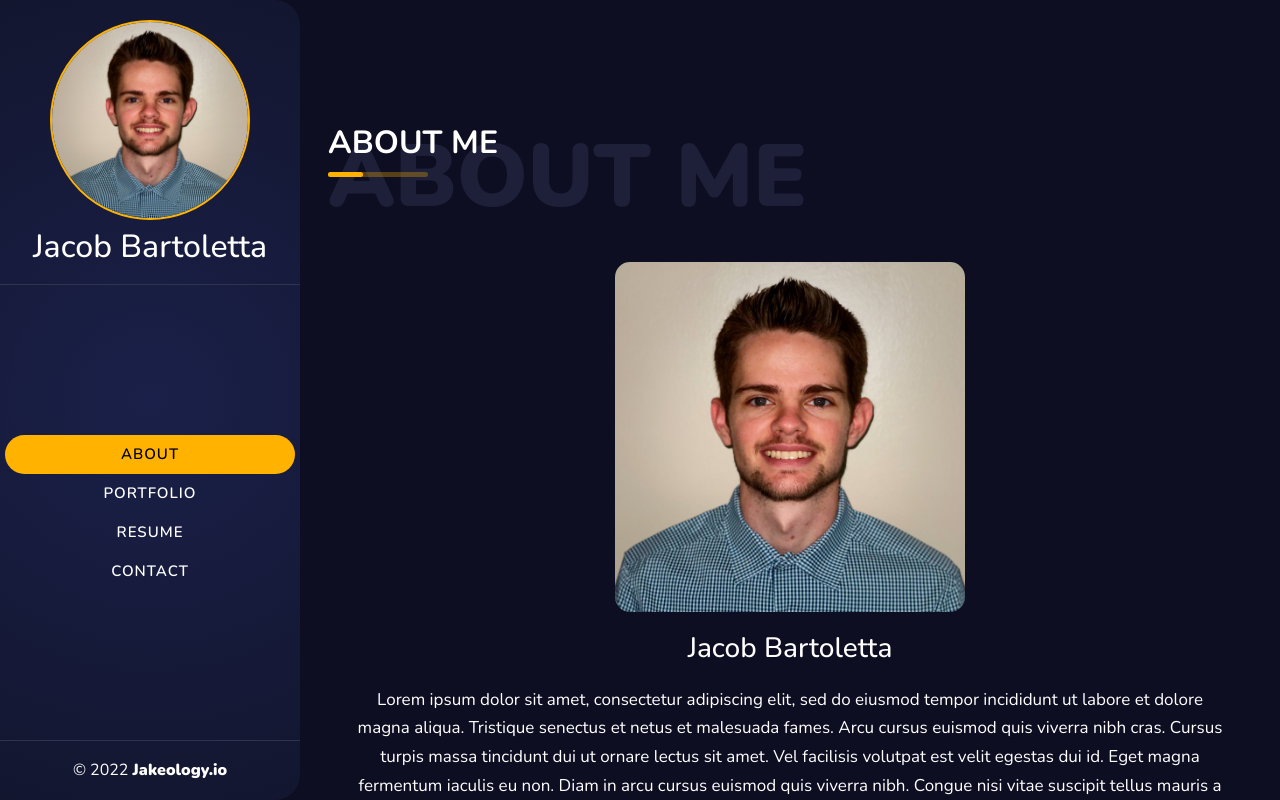
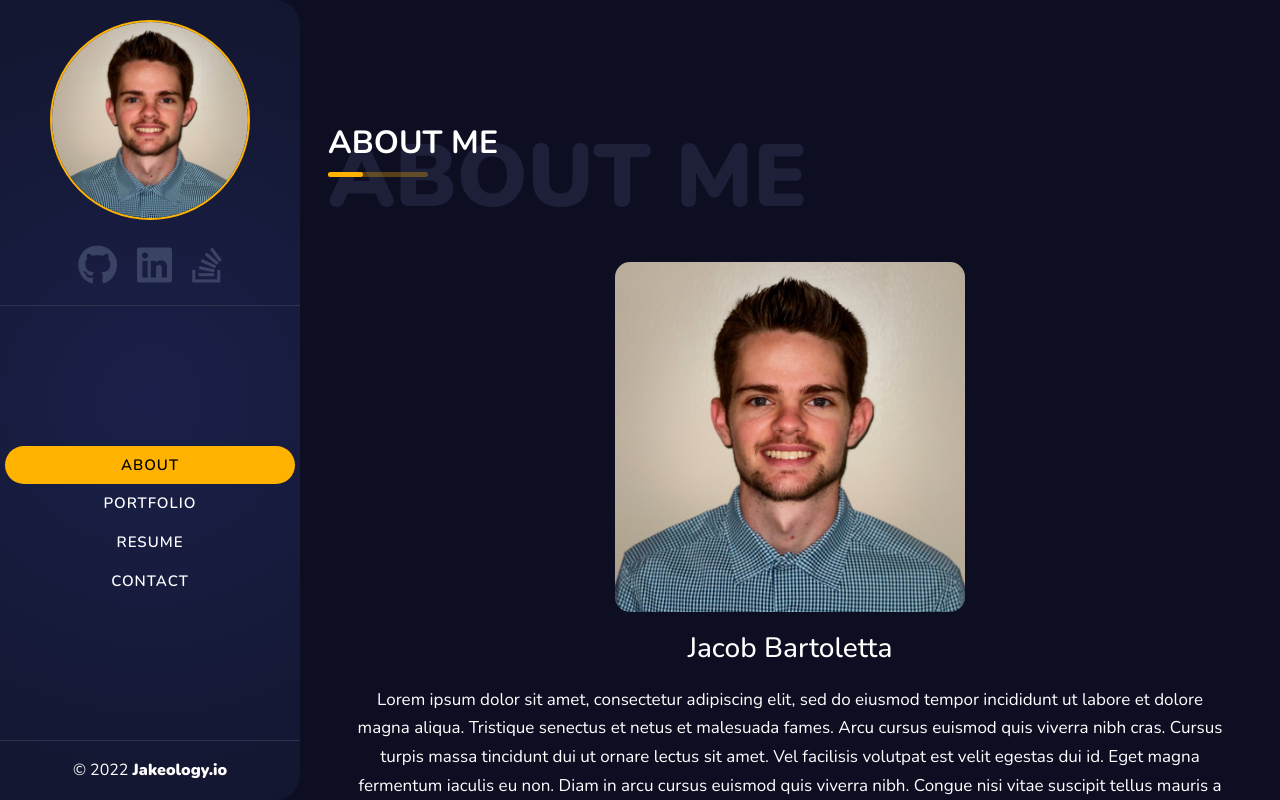
Before and after one commit to Jakeology/react-portfolio, a React (Create React App) app: page / in a window 1280 px wide. Shown: the top 800 px of the page. Built offline with nearby package versions, Linux system fonts and the light colour scheme.

Commit message:
added user links to nav component

```diff
--- a/src/components/Nav/index.js
+++ b/src/components/Nav/index.js
@@ -7,10 +7,20 @@ function Nav(props) {
     <header>
       <nav className="header-container">
         <div className="header-image">
-          <a href="/">
+          <a className="image-link" href="/">
             <img alt="jake" src="/images/pfp.jpeg"></img>
           </a>
-          <h2>Jacob Bartoletta</h2>
+          <div className="header-links">
+            <a href="https://github.com/Jakeology" target="_blank" rel="noreferrer">
+              <i class="fa-brands fa-github"></i>
+            </a>
+            <a href="https://www.linkedin.com/in/jacob-bartoletta-9b1566216/" target="_blank" rel="noreferrer">
+              <i class="fa-brands fa-linkedin"></i>
+            </a>
+            <a href="https://stackoverflow.com/users/16644863/jacob-b" target="_blank" rel="noreferrer">
+              <i class="fa-brands fa-stack-overflow"></i>
+            </a>
+          </div>
         </div>
         <ul className="header-menu">
           {categories.map((category) => (
--- a/src/index.css
+++ b/src/index.css
@@ -71,7 +71,7 @@ header h2 {
   border-bottom: 1px solid #2e344e;
 }
 
-.header-image a {
+.image-link {
   height: 200px;
   width: 200px;
   border-radius: 1000px;
@@ -105,6 +105,20 @@ header h2 {
   overflow: hidden;
   z-index: 1;
   cursor: pointer;
+}
+
+.header-links {
+  font-size: 40px;
+  margin-top: 15px;
+}
+
+.header-links i {
+  padding: 10px;
+  color: #3b4364;
+}
+
+.header-links i:hover {
+  color: #ffb300;
 }
 
 .header-copyright {
```
